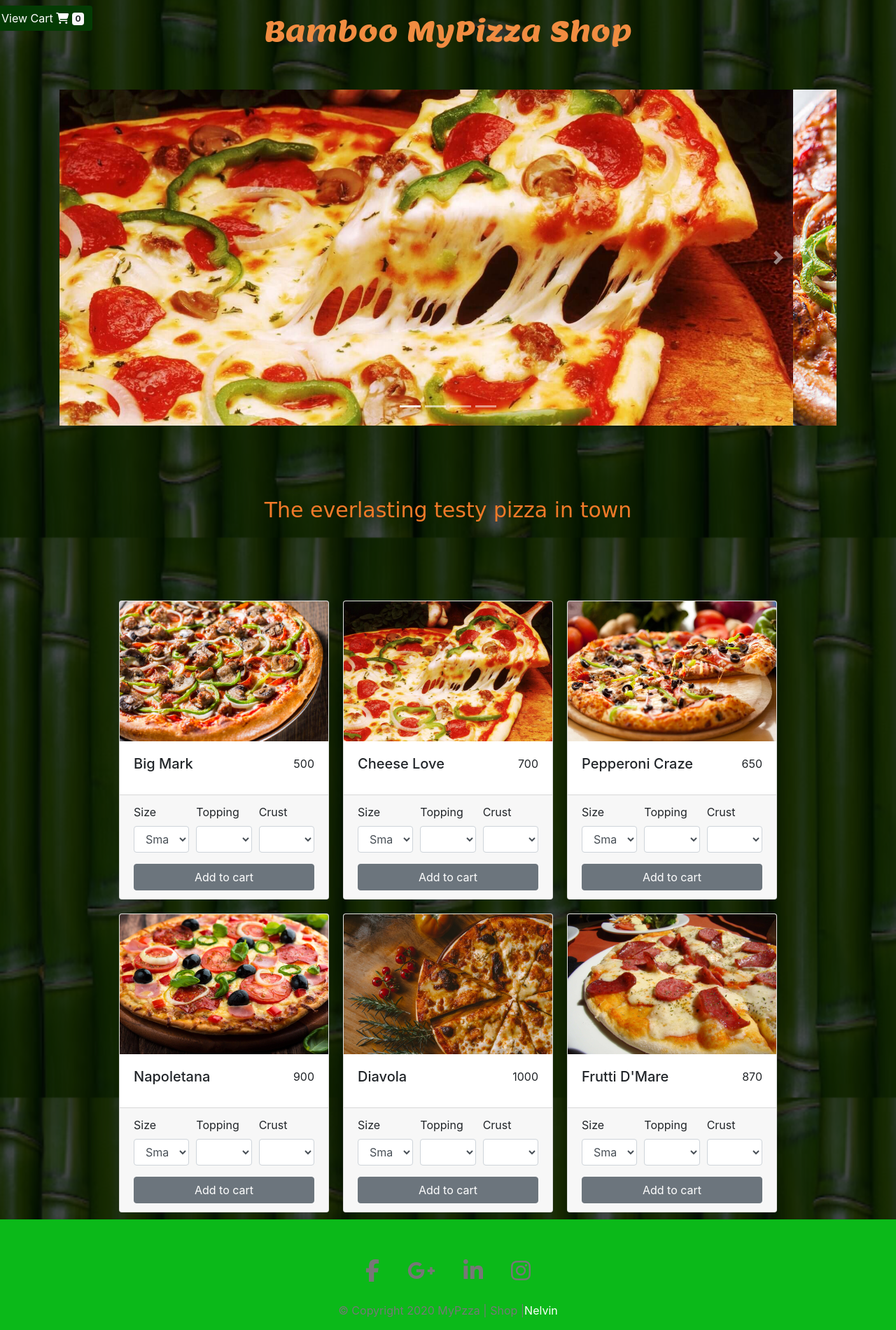
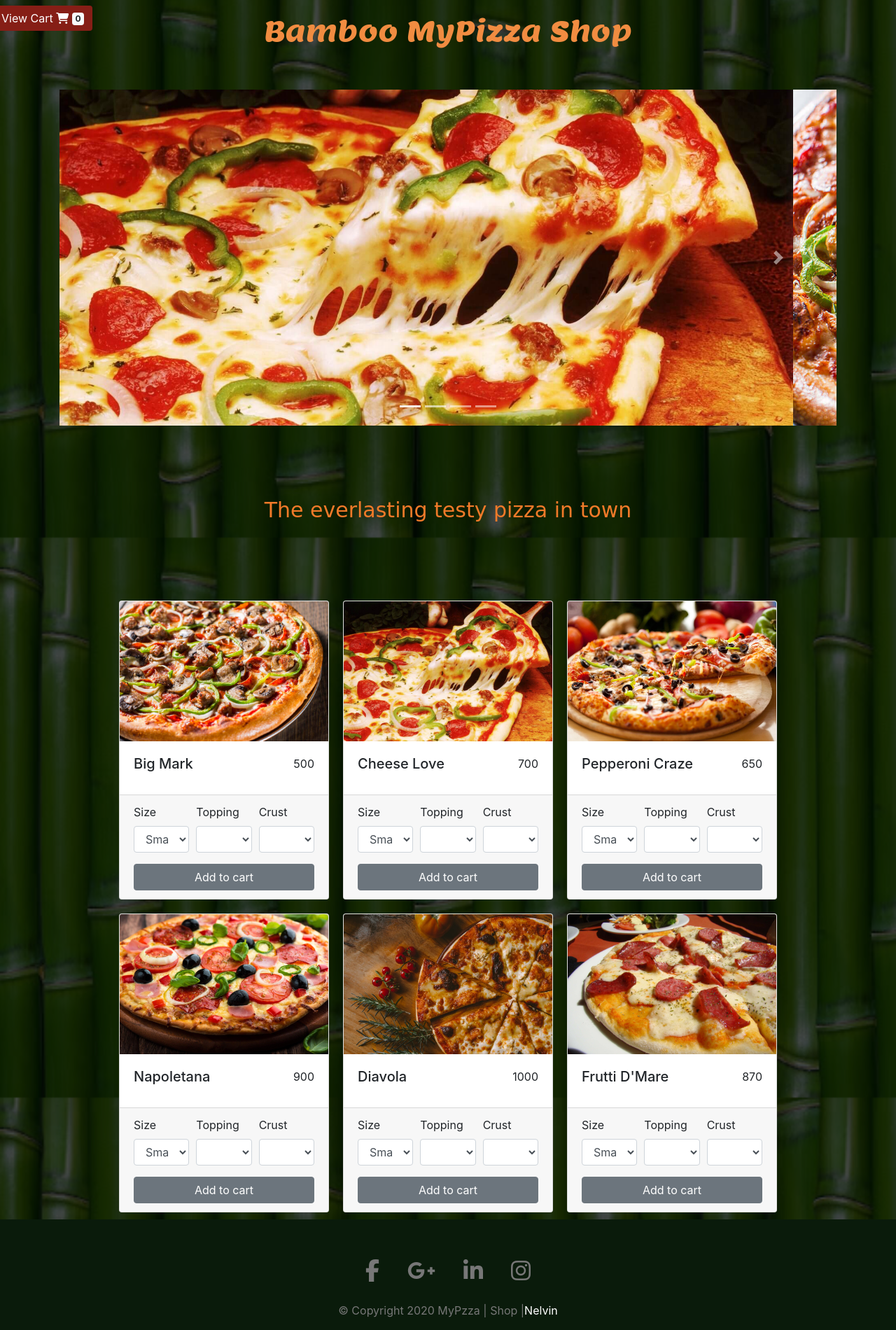
Before and after one commit to Nelvinom/MyPizza-shop, a plain HTML site: page index.html in a window 1280 px wide. Shown: the part 32-1932 px from the top of the page at 70% size. Drawn offline with Linux system fonts and the light colour scheme; a web font is replaced by a local one.

Commit message:
commit color change in footer and cart

```diff
--- a/styles/styles.css
+++ b/styles/styles.css
@@ -146,7 +146,7 @@ body::-webkit-scrollbar-thumb {
     cursor: pointer;
 }
 .cart button {
-    background-color: rgb(4, 59, 4);
+    background-color: rgb(134, 30, 22);
     border: rgb(9, 83, 15);
 }
 .modal {
@@ -228,7 +228,7 @@ body::-webkit-scrollbar-thumb {
     left: 0;
 }
 footer {
-    background: rgb(11, 185, 25);
+    background: rgb(10, 27, 11);
     padding: 50px 0 0;
 }
 .sci {
```
